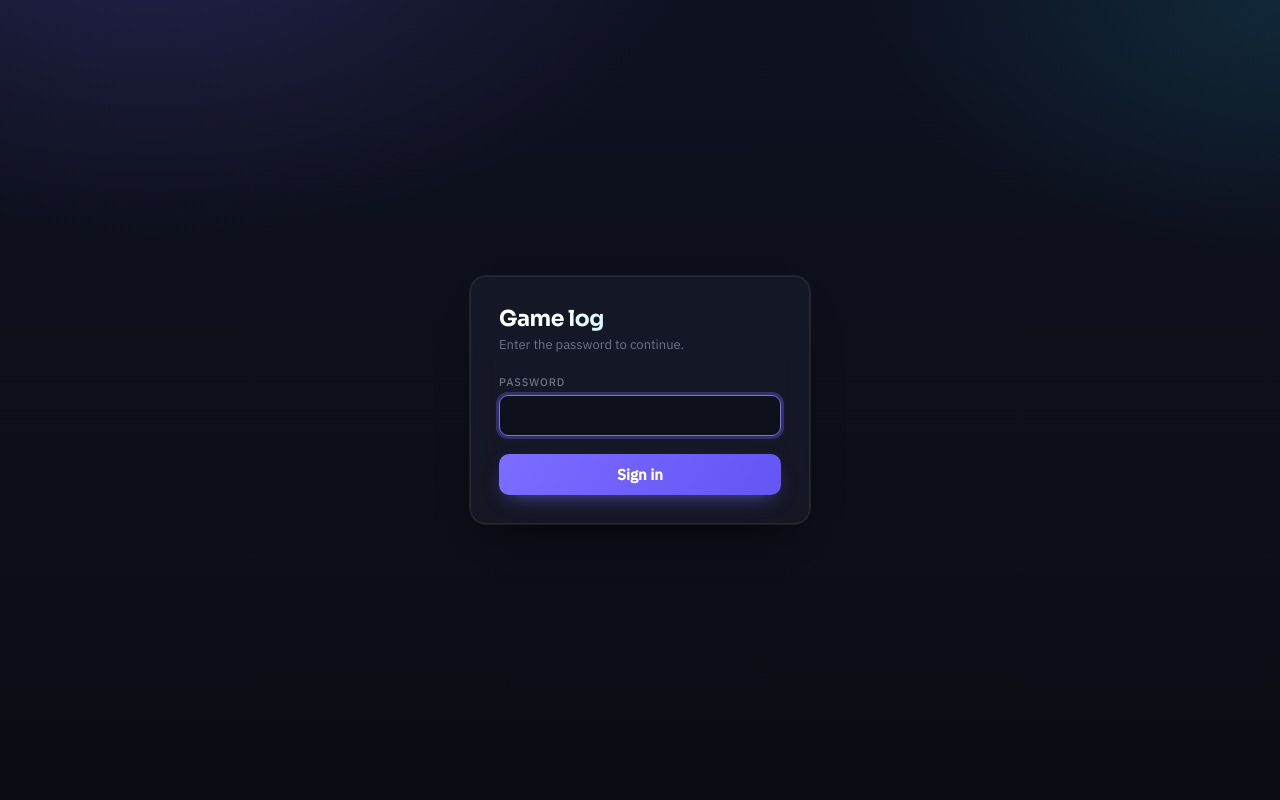
After one commit to CharbelEstephan/riftbound-tracker, a Flask app: page /login in a window 1280 px wide. The commit adds this page. Run offline with Flask 3, Linux system fonts and the light colour scheme; parts of the project's set-up code (start-up, migrations or seed data) failed here and were passed over; some libraries are stand-ins or nearby versions.

Commit message:
Add shared-password login
Gate the whole app behind a single shared password for this personal
tool - no user accounts. APP_PASSWORD and SECRET_KEY are read from the
environment (fail-fast on startup if unset, same as DATABASE_URL);
app.secret_key comes from SECRET_KEY so Flask sessions work.

Add /login (constant-time hmac.compare_digest check, themed form) and
/logout routes, plus a login_required decorator applied to every
existing route. A "Log out" link sits in the tab bar.

Co-Authored-By: Claude Opus 4.8 <noreply@anthropic.com>

```diff
--- a/app.py
+++ b/app.py
@@ -1,11 +1,13 @@
 import os
+import hmac
+from functools import wraps
 from collections import Counter, defaultdict
 from datetime import date
 
 import psycopg2
 import psycopg2.extras
 from dotenv import load_dotenv
-from flask import Flask, redirect, render_template, request, url_for
+from flask import Flask, redirect, render_template, request, session, url_for
 
 import options
 
@@ -19,6 +21,50 @@ if not DATABASE_URL:
         "DATABASE_URL is not set. Create a .env file containing one line:\n"
         "DATABASE_URL=<your Neon connection string>"
     )
+
+APP_PASSWORD = os.environ.get("APP_PASSWORD")
+if not APP_PASSWORD:
+    raise SystemExit(
+        "APP_PASSWORD is not set. Add a line to your .env file:\n"
+        "APP_PASSWORD=<the shared password you'll log in with>"
+    )
+
+SECRET_KEY = os.environ.get("SECRET_KEY")
+if not SECRET_KEY:
+    raise SystemExit(
+        "SECRET_KEY is not set. Add a line to your .env file:\n"
+        "SECRET_KEY=<a long random string used to sign session cookies>"
+    )
+app.secret_key = SECRET_KEY
+
+
+def login_required(view):
+    """Send any unauthenticated request to /login, then run the view as normal."""
+    @wraps(view)
+    def wrapped(*args, **kwargs):
+        if not session.get("authed"):
+            return redirect(url_for("login"))
+        return view(*args, **kwargs)
+    return wrapped
+
+
+@app.route("/login", methods=["GET", "POST"])
+def login():
+    error = None
+    if request.method == "POST":
+        supplied = request.form.get("password", "")
+        # Constant-time compare so a wrong guess can't be timed character by character.
+        if hmac.compare_digest(supplied.encode("utf-8"), APP_PASSWORD.encode("utf-8")):
+            session["authed"] = True
+            return redirect(url_for("index"))
+        error = "Incorrect password."
+    return render_template("login.html", error=error)
+
+
+@app.route("/logout")
+def logout():
+    session.clear()
+    return redirect(url_for("login"))
 
 
 def get_conn():
@@ -145,6 +191,7 @@ def blank_to_none(value):
 
 
 @app.route("/")
+@login_required
 def index():
     wins, losses = get_record()
     total = wins + losses
@@ -229,6 +276,7 @@ def parse_bool(value):
 
 
 @app.route("/add", methods=["POST"])
+@login_required
 def add():
     f = request.form
 
@@ -283,6 +331,7 @@ def add():
 
 
 @app.route("/delete/<int:game_id>", methods=["POST"])
+@login_required
 def delete(game_id):
     with get_conn() as conn:
         with conn.cursor() as cur:
@@ -291,6 +340,7 @@ def delete(game_id):
 
 
 @app.route("/pulls", methods=["POST"])
+@login_required
 def add_pull():
     f = request.form
 
@@ -322,6 +372,7 @@ def add_pull():
 
 
 @app.route("/pulls/delete/<int:opening_id>", methods=["POST"])
+@login_required
 def delete_pull(opening_id):
     with get_conn() as conn:
         with conn.cursor() as cur:
@@ -330,6 +381,7 @@ def delete_pull(opening_id):
 
 
 @app.route("/boxes", methods=["POST"])
+@login_required
 def add_box():
     f = request.form
 
@@ -358,6 +410,7 @@ def add_box():
 
 
 @app.route("/boxes/delete/<int:box_id>", methods=["POST"])
+@login_required
 def delete_box(box_id):
     with get_conn() as conn:
         with conn.cursor() as cur:
--- a/templates/index.html
+++ b/templates/index.html
@@ -139,6 +139,8 @@
     background: linear-gradient(120deg, var(--accent), color-mix(in srgb, var(--accent) 72%, #000));
     box-shadow: 0 6px 16px -8px color-mix(in srgb, var(--accent) 80%, transparent);
   }
+  .logout { margin-left: auto; align-self: center; padding: 0 10px; font-size: 12px; color: var(--faint); text-decoration: none; }
+  .logout:hover { color: var(--loss); }
   .check { flex-direction: row; align-items: center; gap: 8px; }
   .check input { width: auto; accent-color: var(--accent); }
   .check label { text-transform: none; letter-spacing: 0; font-size: 13px; color: var(--muted); }
@@ -188,6 +190,7 @@
     <button type="button" class="tab active" data-panel="tab-matches">Matches</button>
     <button type="button" class="tab" data-panel="tab-pulls">Pulls</button>
     <button type="button" class="tab" data-panel="tab-boxes">Box Hits</button>
+    <a class="logout" href="/logout">Log out</a>
   </div>
 
   <div id="tab-matches" class="tab-panel">
--- /dev/null
+++ b/templates/login.html
@@ -0,0 +1,67 @@
+<!DOCTYPE html>
+<html lang="en">
+<head>
+<meta charset="utf-8">
+<meta name="viewport" content="width=device-width, initial-scale=1">
+<title>Sign in — Game log</title>
+<link rel="preconnect" href="https://fonts.googleapis.com">
+<link rel="preconnect" href="https://fonts.gstatic.com" crossorigin>
+<link href="https://fonts.googleapis.com/css2?family=Sora:wght@400;600;700&family=IBM+Plex+Sans:wght@400;500&display=swap" rel="stylesheet">
+<style>
+  :root {
+    --bg: #0B0D14; --bg-2: #0E1120; --ink: #EDF0F7; --faint: #6C7488;
+    --line: rgba(255,255,255,0.08); --line-strong: rgba(255,255,255,0.14);
+    --accent: #7C6CFF; --accent-2: #22D3EE; --loss: #FB6B63;
+    --surface: rgba(24,27,42,0.72);
+  }
+  * { box-sizing: border-box; }
+  body {
+    margin: 0; min-height: 100vh; color: var(--ink);
+    font-family: "IBM Plex Sans", system-ui, sans-serif; font-size: 15px;
+    display: flex; align-items: center; justify-content: center; padding: 24px;
+    background:
+      radial-gradient(900px 500px at 12% -8%, rgba(124,108,255,0.18), transparent 60%),
+      radial-gradient(760px 460px at 100% 0%, rgba(34,211,238,0.12), transparent 55%),
+      linear-gradient(180deg, var(--bg-2), var(--bg));
+    -webkit-font-smoothing: antialiased;
+  }
+  .card {
+    width: 100%; max-width: 340px; background: var(--surface);
+    border: 1px solid var(--line); border-radius: 16px; padding: 28px;
+    box-shadow: 0 0 0 1px var(--line), 0 20px 40px -24px rgba(0,0,0,0.9);
+    backdrop-filter: blur(14px); -webkit-backdrop-filter: blur(14px);
+  }
+  h1 {
+    font-family: "Sora", sans-serif; font-size: 22px; font-weight: 700;
+    margin: 0 0 4px; letter-spacing: -0.02em;
+    background: linear-gradient(120deg, #fff 20%, var(--accent-2) 120%);
+    -webkit-background-clip: text; background-clip: text; color: transparent;
+  }
+  p.sub { color: var(--faint); font-size: 13px; margin: 0 0 22px; }
+  label { display: block; font-size: 11px; text-transform: uppercase; letter-spacing: 0.08em; color: var(--faint); font-weight: 500; margin-bottom: 6px; }
+  input {
+    font: inherit; width: 100%; padding: 10px 12px; color: var(--ink);
+    border: 1px solid var(--line-strong); border-radius: 9px; background: rgba(9,11,20,0.6);
+  }
+  input:focus { outline: none; border-color: var(--accent); box-shadow: 0 0 0 3px rgba(124,108,255,0.30); }
+  button {
+    font: inherit; font-weight: 600; width: 100%; margin-top: 18px; padding: 11px;
+    color: #fff; border: 0; border-radius: 10px; cursor: pointer;
+    background: linear-gradient(120deg, var(--accent), #6455f5);
+    box-shadow: 0 8px 22px -10px rgba(124,108,255,0.8);
+  }
+  button:hover { filter: brightness(1.07); }
+  .error { margin: 14px 0 0; font-size: 13px; color: var(--loss); }
+</style>
+</head>
+<body>
+  <form class="card" method="post" action="/login">
+    <h1>Game log</h1>
+    <p class="sub">Enter the password to continue.</p>
+    <label for="password">Password</label>
+    <input type="password" id="password" name="password" autofocus required>
+    <button type="submit">Sign in</button>
+    {% if error %}<p class="error">{{ error }}</p>{% endif %}
+  </form>
+</body>
+</html>
```
